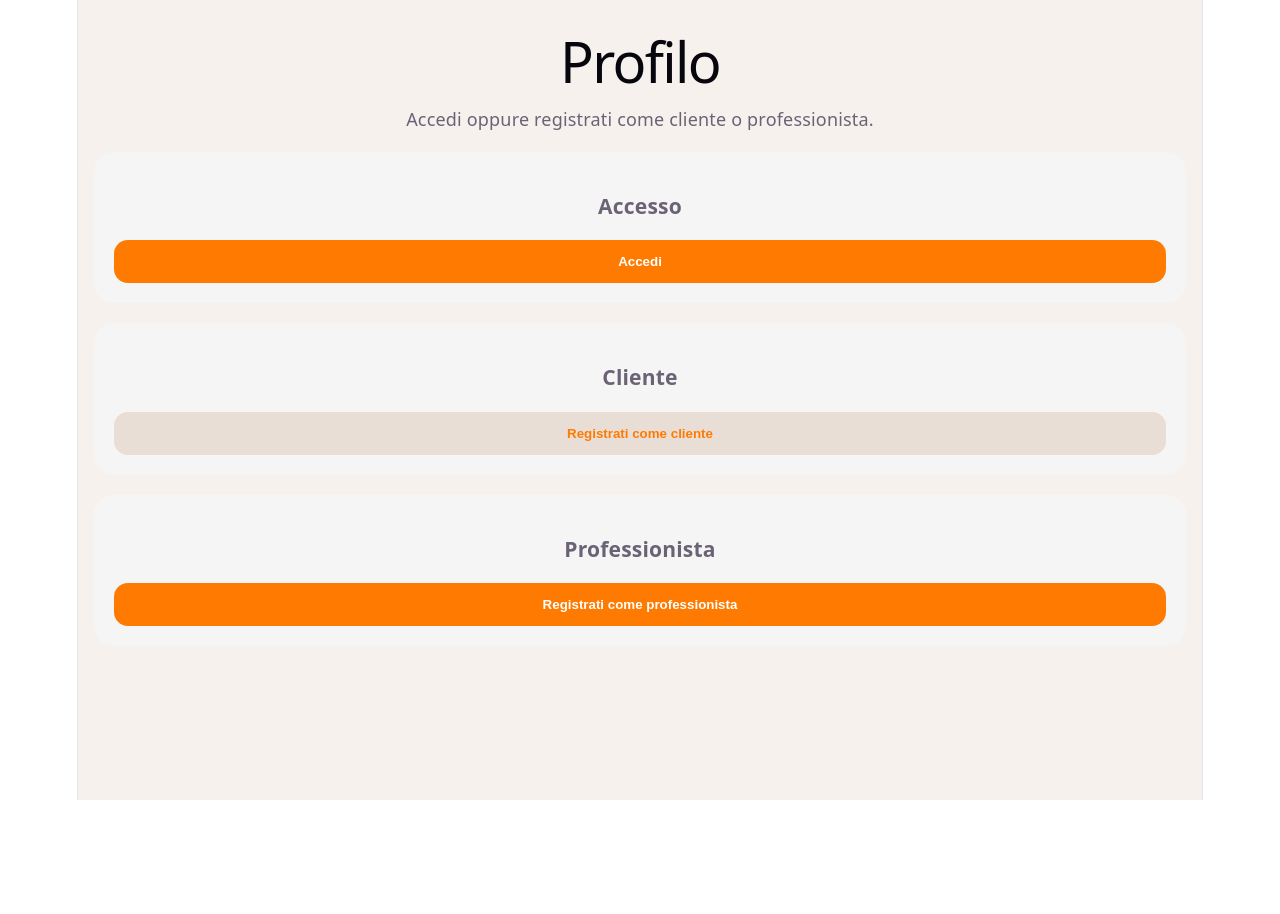
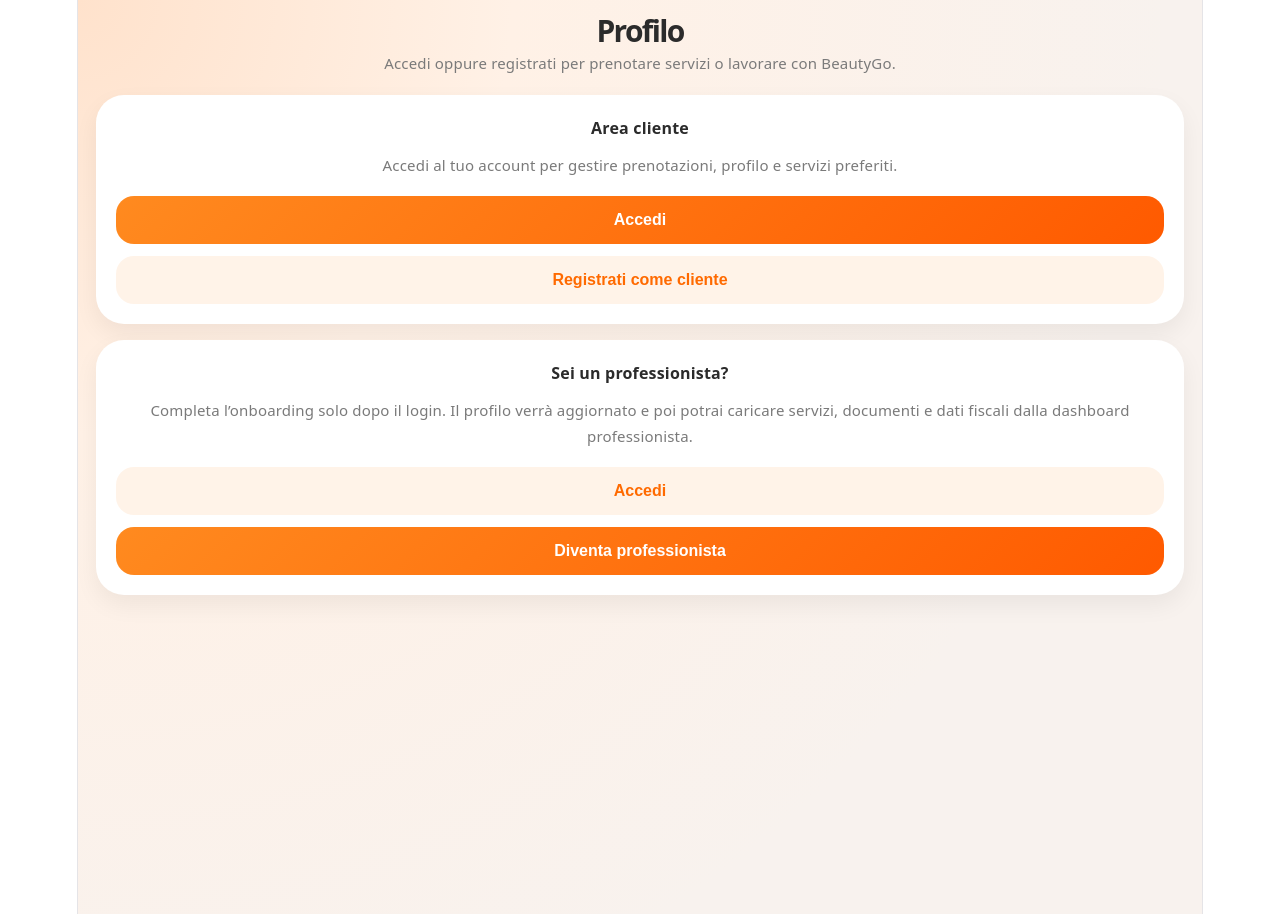
Before and after one commit to giacomo-tuccio-bot/beautygo2, a React (Vite) app: page / in a window 1280 px wide. Before the commit the page ends 800 px from the top, so only its background shows below. Built offline with nearby package versions, Linux system fonts and the light colour scheme; no server answers.

Commit message:
Add files via upload

```diff
--- a/src/App.tsx
+++ b/src/App.tsx
@@ -8,7 +8,6 @@ import BookingsPage from './pages/BookingsPage';
 import ProfilePage from './pages/ProfilePage';
 import LoginPage from './pages/LoginPage';
 import RegisterCustomerPage from './pages/RegisterCustomerPage';
-import RegisterProfessionalPage from './pages/RegisterProfessionalPage';
 import ProOnboardingPage, {
   type ProOnboardingFormData,
 } from './pages/ProOnboardingPage';
@@ -25,7 +24,6 @@ type Screen =
   | 'tabs'
   | 'login'
   | 'registerCustomer'
-  | 'registerProfessional'
   | 'proOnboarding'
   | 'professionalDetail'
   | 'serviceProfessionals';
@@ -1293,10 +1291,7 @@ export default function App() {
       <ProfilePage
         onGoLogin={() => setScreen('login')}
         onGoRegisterCustomer={() => setScreen('registerCustomer')}
-  onGoRegisterProfessional={() => setScreen('registerProfessional')}
-  onBackToHome={() => {
-
-  }}
+        onGoProOnboarding={() => setScreen('proOnboarding')}
       />
     );
   };
@@ -1318,46 +1313,34 @@ export default function App() {
     );
   }
 
-// 🔹 SCHERMATE SECONDARIE
-
   if (screen === 'login') {
     return (
       <LoginPage
         onBack={() => setScreen('tabs')}
-      onAdminLogin={handleAdminLogin}
-      onLoginSuccess={() => {
+        onAdminLogin={() => {
+          setSessionUserId(null);
+          setUserRole('admin');
           setScreen('tabs');
-        setTab('home');
+          setTab('profile');
+          resetProfessionalWorkflowState();
         }}
-      onGoRegisterCustomer={() => setScreen('registerCustomer')}
-      onGoRegisterProfessional={() => setScreen('registerProfessional')}
+        onLoginSuccess={bootstrapAuth}
       />
     );
   }
 
   if (screen === 'registerCustomer') {
-  return (
-    <RegisterCustomerPage
-      onBack={() => setScreen('tabs')}
-    />
-  );
-}
-
-if (screen === 'registerProfessional') {
-  return (
-    <RegisterProfessionalPage
-      onBack={() => setScreen('tabs')}
-    />
-  );
+    return <RegisterCustomerPage onBack={() => setScreen('tabs')} />;
   }
 
   if (screen === 'proOnboarding') {
     return (
       <ProOnboardingPage
-      isAuthenticated={role !== 'guest'}
+        isAuthenticated={userRole !== 'guest'}
+        currentUserEmail={professionalProfileData.email}
         onBack={() => setScreen('tabs')}
         onGoLogin={() => setScreen('login')}
-      onSubmit={handleProfessionalOnboardingSubmit}
+        onComplete={handleProfessionalOnboardingComplete}
       />
     );
   }
--- a/src/components/BottomNav.tsx
+++ b/src/components/BottomNav.tsx
@@ -1,3 +1,4 @@
+import React from 'react';
 import { Icon } from './Icons';
 
 type Tab = 'home' | 'discover' | 'bookings' | 'profile';
--- a/src/components/Icons.tsx
+++ b/src/components/Icons.tsx
@@ -1,3 +1,4 @@
+import React from 'react';
 
 export function Icon({
   name,
--- a/src/pages/CustomerProfilePage.tsx
+++ b/src/pages/CustomerProfilePage.tsx
@@ -1,3 +1,4 @@
+import React from 'react';
 import BottomNav from '../components/BottomNav';
 import { colors } from '../theme';
 
--- a/src/pages/LoginPage.tsx
+++ b/src/pages/LoginPage.tsx
@@ -1,33 +1,56 @@
 import React, { useState } from 'react';
+import { colors } from '../theme';
 import { supabase } from '../lib/supabase';
 
 export default function LoginPage({
   onBack,
   onAdminLogin,
   onLoginSuccess,
-  onGoRegisterCustomer,
-  onGoRegisterProfessional,
 }: {
   onBack: () => void;
   onAdminLogin: () => void;
-  onLoginSuccess: () => void;
-  onGoRegisterCustomer: () => void;
-  onGoRegisterProfessional: () => void;
+  onLoginSuccess: () => void | Promise<void>;
 }) {
   const [email, setEmail] = useState('');
   const [password, setPassword] = useState('');
+  const [isLoading, setIsLoading] = useState(false);
+
+  const input: React.CSSProperties = {
+    width: '100%',
+    height: 54,
+    borderRadius: 16,
+    border: '1px solid #F1E4D8',
+    padding: '0 14px',
+    marginTop: 10,
+    outline: 'none',
+    fontSize: 15,
+    background: '#fff',
+    boxSizing: 'border-box',
+    color: colors.text,
+  };
 
   const handleLogin = async () => {
-    try {
-      // 🔹 Admin login veloce
-      if (email === 'admin' && password === 'admin') {
+    if (isLoading) return;
+
+    const cleanEmail = email.trim().toLowerCase();
+    const cleanPassword = password.trim();
+
+    if (!cleanEmail || !cleanPassword) {
+      alert('Inserisci email e password.');
+      return;
+    }
+
+    if (cleanEmail === 'admin' && cleanPassword === 'admin') {
       onAdminLogin();
       return;
     }
 
+    setIsLoading(true);
+
+    try {
       const { error } = await supabase.auth.signInWithPassword({
-        email,
-        password,
+        email: cleanEmail,
+        password: cleanPassword,
       });
 
       if (error) {
@@ -35,112 +58,184 @@ export default function LoginPage({
         return;
       }
 
-      onLoginSuccess();
-    } catch (err) {
-      console.error(err);
-      alert('Errore durante il login');
+      const {
+        data: { session },
+      } = await supabase.auth.getSession();
+
+      if (!session) {
+        alert('Login riuscito ma sessione non disponibile. Riprova.');
+        return;
+      }
+
+      await onLoginSuccess();
+    } catch (error) {
+      console.error('Errore login:', error);
+      alert('Errore durante il login.');
+    } finally {
+      setIsLoading(false);
     }
   };
 
-  const inputStyle: React.CSSProperties = {
-    width: '100%',
-    padding: '14px',
-    borderRadius: 14,
-    border: '1px solid #ddd',
-    marginBottom: 12,
-  };
+  return (
+    <div
+      style={{
+        minHeight: '100vh',
+        padding: '18px 18px 120px',
+        background:
+          'radial-gradient(circle at top left, #FFE2CC 0%, #FFF1E6 30%, #F8F2EE 75%)',
+      }}
+    >
+      <h1
+        style={{
+          margin: '4px 0 0',
+          fontSize: 30,
+          fontWeight: 800,
+          color: colors.text,
+          textAlign: 'center',
+        }}
+      >
+        Accedi
+      </h1>
 
-  const primaryButton: React.CSSProperties = {
-    width: '100%',
-    padding: '14px',
-    borderRadius: 14,
-    border: 'none',
-    background: '#ff7a00',
-    color: '#fff',
-    fontWeight: 600,
-    cursor: 'pointer',
-    marginTop: 10,
-  };
-
-  const secondaryButton: React.CSSProperties = {
-    width: '100%',
-    padding: '14px',
-    borderRadius: 14,
-    border: 'none',
-    background: '#e9ded6',
-    color: '#ff7a00',
-    fontWeight: 600,
-    cursor: 'pointer',
-    marginTop: 10,
-  };
-
-  return (
-    <div style={{ padding: 16 }}>
-      <h1 style={{ textAlign: 'center' }}>Accedi</h1>
-
-      <p style={{ textAlign: 'center', marginBottom: 20 }}>
+      <p
+        style={{
+          color: colors.muted,
+          marginTop: 8,
+          textAlign: 'center',
+          fontSize: 15,
+        }}
+      >
         Clienti e professionisti
       </p>
 
-      {/* FORM */}
       <div
         style={{
-          background: '#f5f5f5',
-          borderRadius: 20,
-          padding: 20,
+          marginTop: 18,
+          background: 'rgba(255,255,255,0.96)',
+          borderRadius: 24,
+          padding: 18,
+          boxShadow: colors.shadow,
         }}
       >
-        <label>Email</label>
+        <div
+          style={{
+            fontSize: 13,
+            fontWeight: 700,
+            color: colors.muted,
+            marginBottom: 4,
+          }}
+        >
+          Email
+        </div>
         <input
-          style={inputStyle}
+          style={input}
           placeholder="Inserisci la tua email"
           value={email}
           onChange={(e) => setEmail(e.target.value)}
+          autoComplete="email"
         />
 
-        <label>Password</label>
+        <div
+          style={{
+            fontSize: 13,
+            fontWeight: 700,
+            color: colors.muted,
+            marginTop: 14,
+            marginBottom: 4,
+          }}
+        >
+          Password
+        </div>
         <input
+          style={input}
+          placeholder="Inserisci la tua password"
           type="password"
-          style={inputStyle}
-          placeholder="Inserisci la tua password"
           value={password}
           onChange={(e) => setPassword(e.target.value)}
+          autoComplete="current-password"
+          onKeyDown={(e) => {
+            if (e.key === 'Enter') {
+              void handleLogin();
+            }
+          }}
         />
 
-        <button onClick={handleLogin} style={primaryButton}>
-          Accedi
+        <button
+          onClick={() => void handleLogin()}
+          disabled={isLoading}
+          style={{
+            width: '100%',
+            marginTop: 18,
+            border: 'none',
+            borderRadius: 16,
+            padding: '14px 14px',
+            background: 'linear-gradient(135deg, #FF8A1F, #FF5A00)',
+            color: '#fff',
+            fontWeight: 800,
+            fontSize: 16,
+            cursor: isLoading ? 'not-allowed' : 'pointer',
+            opacity: isLoading ? 0.7 : 1,
+          }}
+        >
+          {isLoading ? 'Accesso in corso...' : 'Accedi'}
         </button>
 
-        <button onClick={onGoRegisterCustomer} style={secondaryButton}>
-          Registrati come cliente
-        </button>
-
-        <button onClick={onGoRegisterProfessional} style={secondaryButton}>
-          Registrati come professionista
-        </button>
-
-        <button style={secondaryButton}>
+        <button
+          onClick={() => alert('Qui puoi collegare il reset password di Supabase Auth.')}
+          style={{
+            width: '100%',
+            marginTop: 12,
+            border: 'none',
+            borderRadius: 16,
+            padding: '14px 14px',
+            background: '#FFF3E8',
+            color: '#FF6A00',
+            fontWeight: 800,
+            fontSize: 15,
+            cursor: 'pointer',
+          }}
+        >
           Recupera password
         </button>
       </div>
 
-      {/* 🔙 BACK BUTTON (SOLO IN BASSO) */}
+      <div
+        style={{
+          position: 'fixed',
+          left: '50%',
+          transform: 'translateX(-50%)',
+          bottom: 14,
+          width: 360,
+          maxWidth: 'calc(100vw - 28px)',
+          height: 76,
+          borderRadius: 24,
+          background: 'rgba(255,255,255,0.96)',
+          backdropFilter: 'blur(16px)',
+          boxShadow: '0 18px 32px rgba(0,0,0,0.10)',
+          display: 'flex',
+          alignItems: 'center',
+          justifyContent: 'center',
+          padding: '0 14px',
+          zIndex: 50,
+        }}
+      >
         <button
           onClick={onBack}
           style={{
             width: '100%',
-          padding: '14px',
-          borderRadius: 14,
             border: 'none',
-          background: '#e9ded6',
-          color: '#ff7a00',
-          fontWeight: 600,
+            borderRadius: 16,
+            padding: '14px 18px',
+            background: '#FFF3E8',
+            color: '#FF7A00',
+            fontWeight: 800,
+            fontSize: 16,
             cursor: 'pointer',
-          marginTop: 20,
           }}
         >
           ← Indietro
         </button>
       </div>
+    </div>
   );
 }
--- a/src/pages/ProfessionalDetailPage.tsx
+++ b/src/pages/ProfessionalDetailPage.tsx
@@ -1,3 +1,4 @@
+import React from 'react';
 import { colors } from '../theme';
 import { Icon } from '../components/Icons';
 
--- a/src/pages/ProfessionalProfilePage.tsx
+++ b/src/pages/ProfessionalProfilePage.tsx
@@ -225,7 +225,7 @@ export default function ProfessionalProfilePage({
   onRemoveProfessionalProfileImage,
   onSaveProfileData,
   onRequestFiscalChange,
-  onBack: _onBack,
+  onBack,
   onOpenSection,
   onToggleService,
   onSubmitServices,
--- a/src/pages/ProfilePage.tsx
+++ b/src/pages/ProfilePage.tsx
@@ -1,77 +1,159 @@
-import React from 'react';
+import { colors } from '../theme';
 
 export default function ProfilePage({
   onGoLogin,
   onGoRegisterCustomer,
-  onGoRegisterProfessional,
+  onGoProOnboarding,
 }: {
   onGoLogin: () => void;
   onGoRegisterCustomer: () => void;
-  onGoRegisterProfessional: () => void;
+  onGoProOnboarding: () => void;
 }) {
-  const cardStyle: React.CSSProperties = {
-    background: '#f5f5f5',
-    borderRadius: 20,
-    padding: 20,
-    marginBottom: 20,
-  };
+  return (
+    <div
+      style={{
+        minHeight: '100vh',
+        padding: '18px 18px 96px',
+        background:
+          'radial-gradient(circle at top left, #FFE2CC 0%, #FFF1E6 30%, #F8F2EE 75%)',
+      }}
+    >
+      <h1
+        style={{
+          margin: 0,
+          fontSize: 30,
+          fontWeight: 800,
+          color: colors.text,
+          textAlign: 'center',
+        }}
+      >
+        Profilo
+      </h1>
 
-  const primaryButton: React.CSSProperties = {
-    width: '100%',
-    padding: '14px',
-    borderRadius: 14,
-    border: 'none',
-    background: '#ff7a00',
-    color: '#fff',
-    fontWeight: 600,
-    cursor: 'pointer',
-  };
-
-  const secondaryButton: React.CSSProperties = {
-    width: '100%',
-    padding: '14px',
-    borderRadius: 14,
-    border: 'none',
-    background: '#e9ded6',
-    color: '#ff7a00',
-    fontWeight: 600,
-    cursor: 'pointer',
-  };
-
-  return (
-    <div style={{ padding: 16 }}>
-      <h1 style={{ textAlign: 'center' }}>Profilo</h1>
-
-      <p style={{ textAlign: 'center', marginBottom: 20 }}>
-        Accedi oppure registrati come cliente o professionista.
+      <p
+        style={{
+          color: colors.muted,
+          marginTop: 8,
+          textAlign: 'center',
+          fontSize: 15,
+          lineHeight: 1.5,
+        }}
+      >
+        Accedi oppure registrati per prenotare servizi o lavorare con BeautyGo.
       </p>
 
-      {/* LOGIN */}
-      <div style={cardStyle}>
-        <h3 style={{ textAlign: 'center' }}>Accesso</h3>
+      <div style={{ display: 'grid', gap: 16, marginTop: 20 }}>
+        <div
+          style={{
+            background: colors.card,
+            borderRadius: 28,
+            padding: 20,
+            boxShadow: colors.shadow,
+          }}
+        >
+          <div
+            style={{
+              fontSize: 16,
+              fontWeight: 800,
+              color: colors.text,
+              textAlign: 'center',
+            }}
+          >
+            Area cliente
+          </div>
 
-        <button onClick={onGoLogin} style={primaryButton}>
-          Accedi
-        </button>
-      </div>
+          <p
+            style={{
+              marginTop: 12,
+              marginBottom: 0,
+              color: colors.muted,
+              fontSize: 15,
+              lineHeight: 1.7,
+              textAlign: 'center',
+            }}
+          >
+            Accedi al tuo account per gestire prenotazioni, profilo e servizi preferiti.
+          </p>
 
-      {/* CLIENTE */}
-      <div style={cardStyle}>
-        <h3 style={{ textAlign: 'center' }}>Cliente</h3>
+          <div style={{ display: 'grid', gap: 12, marginTop: 18 }}>
+            <button onClick={onGoLogin} style={primaryButton}>
+              Accedi
+            </button>
 
-        <button onClick={onGoRegisterCustomer} style={secondaryButton}>
-          Registrati come cliente
-        </button>
-      </div>
+            <button onClick={onGoRegisterCustomer} style={secondaryButton}>
+              Registrati come cliente
+            </button>
+          </div>
+        </div>
 
-      {/* PROFESSIONISTA */}
-      <div style={cardStyle}>
-        <h3 style={{ textAlign: 'center' }}>Professionista</h3>
+        <div
+          style={{
+            background: colors.card,
+            borderRadius: 28,
+            padding: 20,
+            boxShadow: colors.shadow,
+          }}
+        >
+          <div
+            style={{
+              fontSize: 16,
+              fontWeight: 800,
+              color: colors.text,
+              textAlign: 'center',
+            }}
+          >
+            Sei un professionista?
+          </div>
 
-        <button onClick={onGoRegisterProfessional} style={primaryButton}>
-          Registrati come professionista
-        </button>
+          <p
+            style={{
+              marginTop: 12,
+              marginBottom: 0,
+              color: colors.muted,
+              fontSize: 15,
+              lineHeight: 1.7,
+              textAlign: 'center',
+            }}
+          >
+            Completa l’onboarding solo dopo il login. Il profilo verrà aggiornato e poi
+            potrai caricare servizi, documenti e dati fiscali dalla dashboard professionista.
+          </p>
+
+          <div style={{ display: 'grid', gap: 12, marginTop: 18 }}>
+            <button onClick={onGoLogin} style={secondaryButton}>
+              Accedi
+            </button>
+
+            <button onClick={onGoProOnboarding} style={primaryButton}>
+              Diventa professionista
+            </button>
+          </div>
+        </div>
       </div>
     </div>
   );
 }
+
+const primaryButton: React.CSSProperties = {
+  width: '100%',
+  border: 'none',
+  borderRadius: 18,
+  padding: '15px 18px',
+  background: 'linear-gradient(135deg, #FF8A1F, #FF5A00)',
+  color: '#fff',
+  fontWeight: 800,
+  fontSize: 16,
+  cursor: 'pointer',
+};
+
+const secondaryButton: React.CSSProperties = {
+  width: '100%',
+  border: 'none',
+  borderRadius: 18,
+  padding: '15px 18px',
+  background: '#FFF3E8',
+  color: '#FF6A00',
+  fontWeight: 800,
+  fontSize: 16,
+  cursor: 'pointer',
+};
--- a/src/pages/ServiceProfessionalsPage.tsx
+++ b/src/pages/ServiceProfessionalsPage.tsx
@@ -1,10 +1,11 @@
+import React from 'react';
 import { colors } from '../theme';
 
 export default function ServiceProfessionalsPage({
   selectedServices,
   onBack,
   onOpenProfessional,
-  onGoBookings: _onGoBookings,
+  onGoBookings,
 }: {
   selectedServices: string[];
   onBack: () => void;
```
Also changed, not shown: src/pages/ProOnboardingPage.tsx (+0 -27 lines), src/pages/RegisterCustomerPage.tsx (+0 -24 lines). Lines whose indentation alone changed are shown as unchanged.
